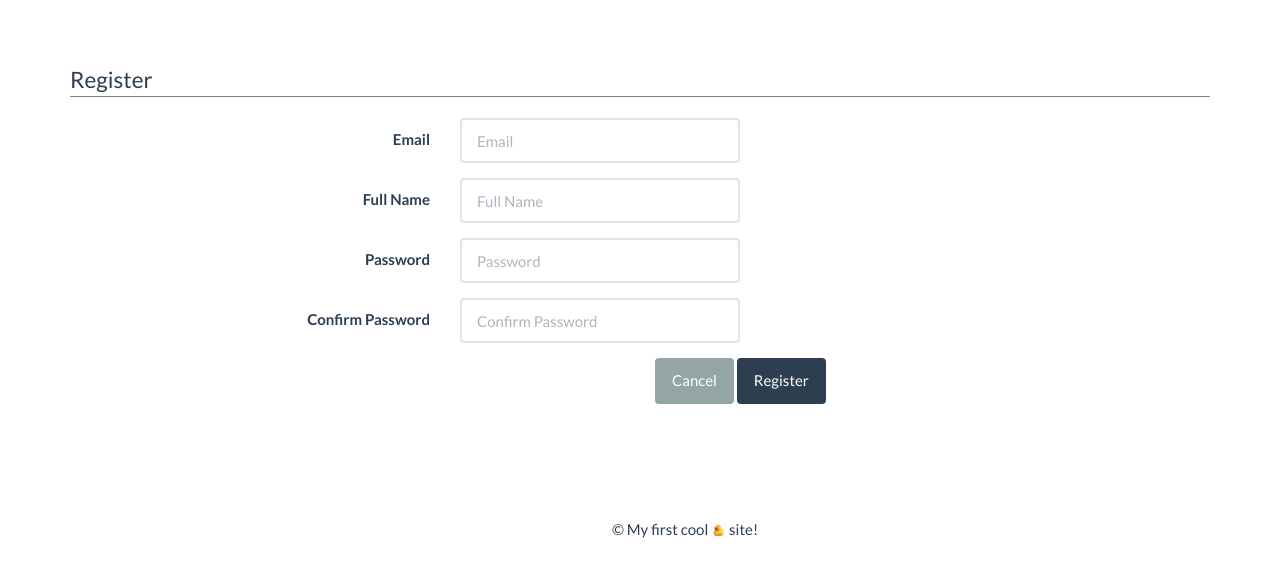
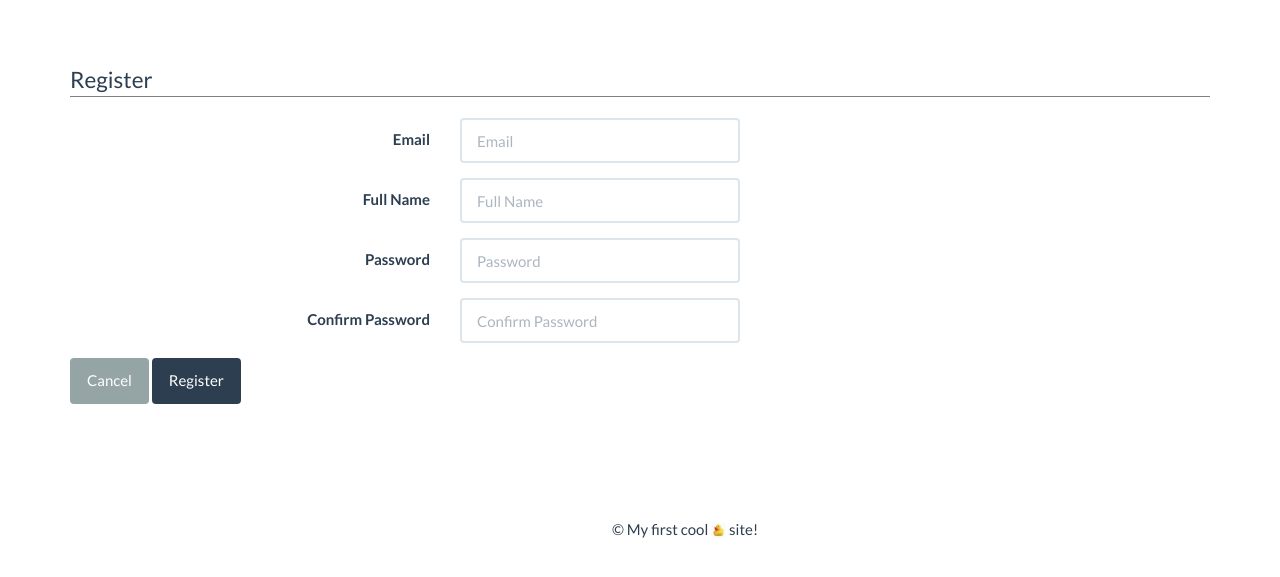
Before and after one commit to RBkaTa/RBkata.github.io, a plain HTML site: page register.html in a window 1280 px wide. Shown: the part 71-648 px from the top of the page. Drawn offline with Linux system fonts and the light colour scheme.

Commit message:
Register page buttons fix

```diff
--- a/register.html
+++ b/register.html
@@ -63,7 +63,7 @@
                 </div>
 
                 <div class="form-group">
-                    <div class="col-sm-4 col-sm-offset-6">
+                    <div class="col-sm-4">
                         <button type="reset" class="btn btn-default">Cancel</button>
                         <button type="submit" class="btn btn-primary">Register</button>
                     </div>
```
